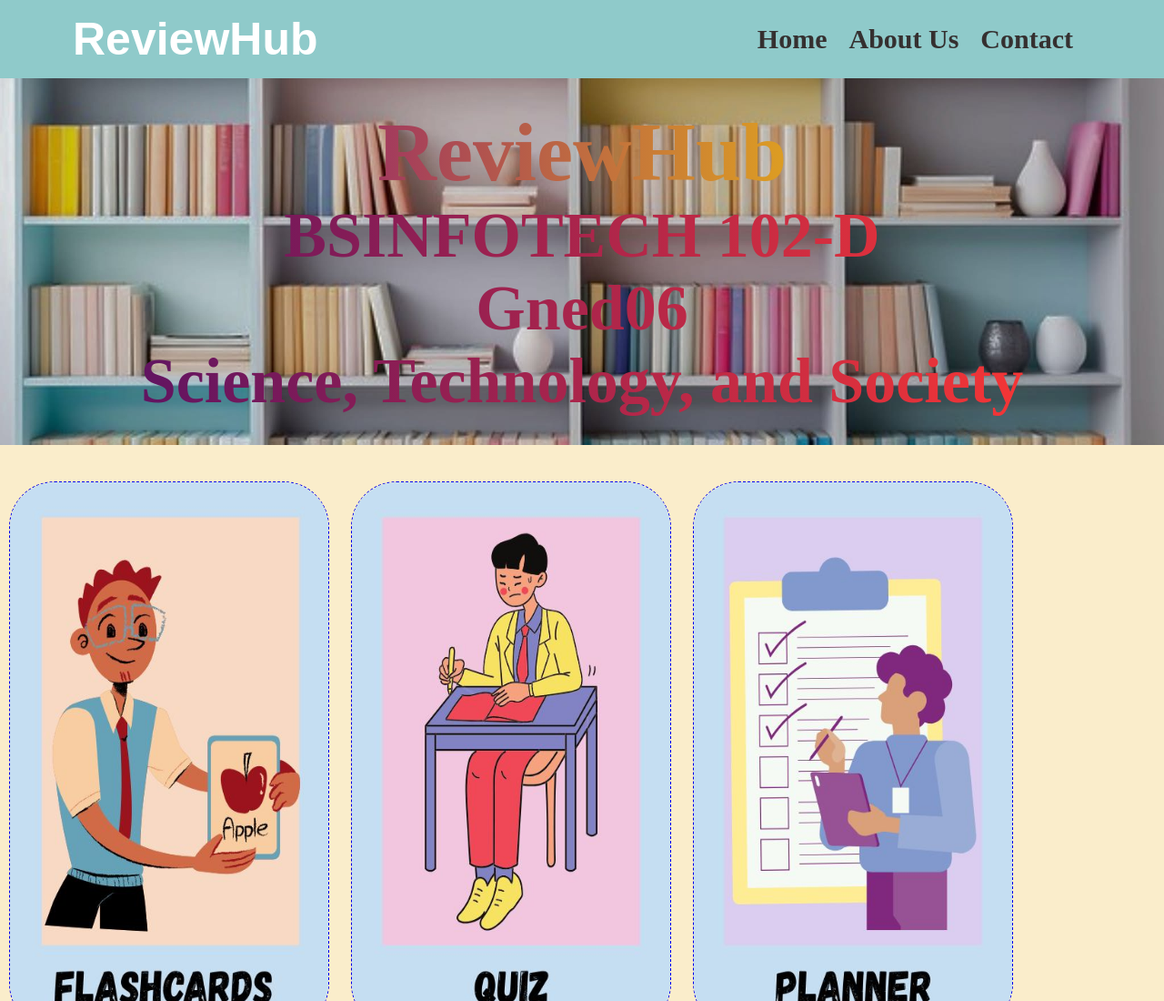
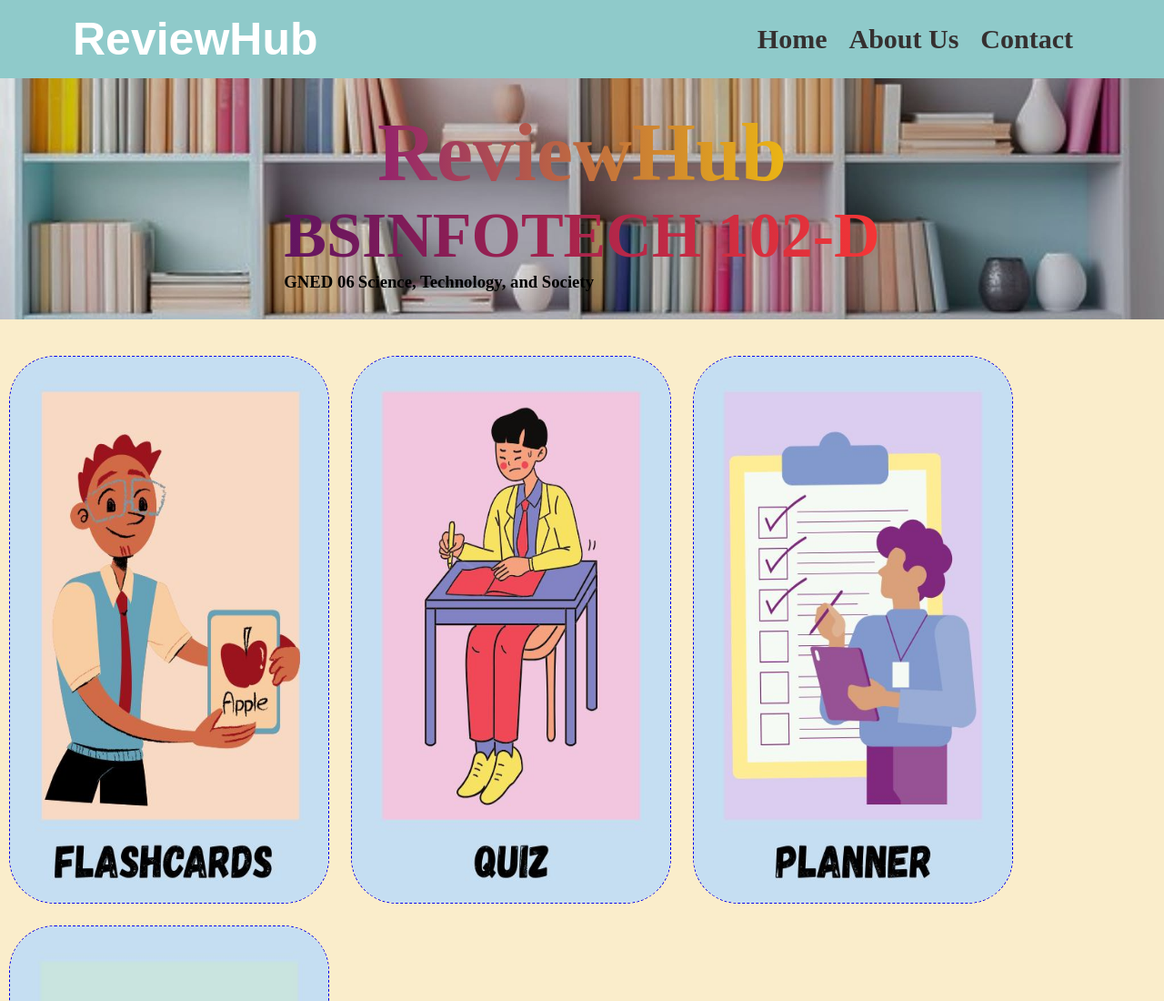
Before and after one commit to nygmark/ReviewHub, a plain HTML site: page mainPage/mainpage.html in a window 1280 px wide. Shown: the top 1100 px of the page at 91% size. Drawn offline with Linux system fonts and the light colour scheme.

Commit message:
Update mainpage.html

```diff
--- a/mainPage/mainpage.html
+++ b/mainPage/mainpage.html
@@ -74,6 +74,10 @@
             text-align: center;
         }
         .subject{
+            justify-content: inline;
+        }
+        .subject h3{
+            display: inline;
             justify-content: space-between;
         }
         .button-body{
@@ -116,8 +120,8 @@
                 <div class="header">ReviewHub</div>
                 <div class="sub-header">BSINFOTECH 102-D</div>
                 <div class="subject">
-                    <div class="sub-header">Gned06</div>
-                <div class="sub-header">Science, Technology, and Society</div>
+                    <h3>GNED 06</h3>
+                    <h3>Science, Technology, and Society</h3>
                 </div>
             </div>
         </div>
```
